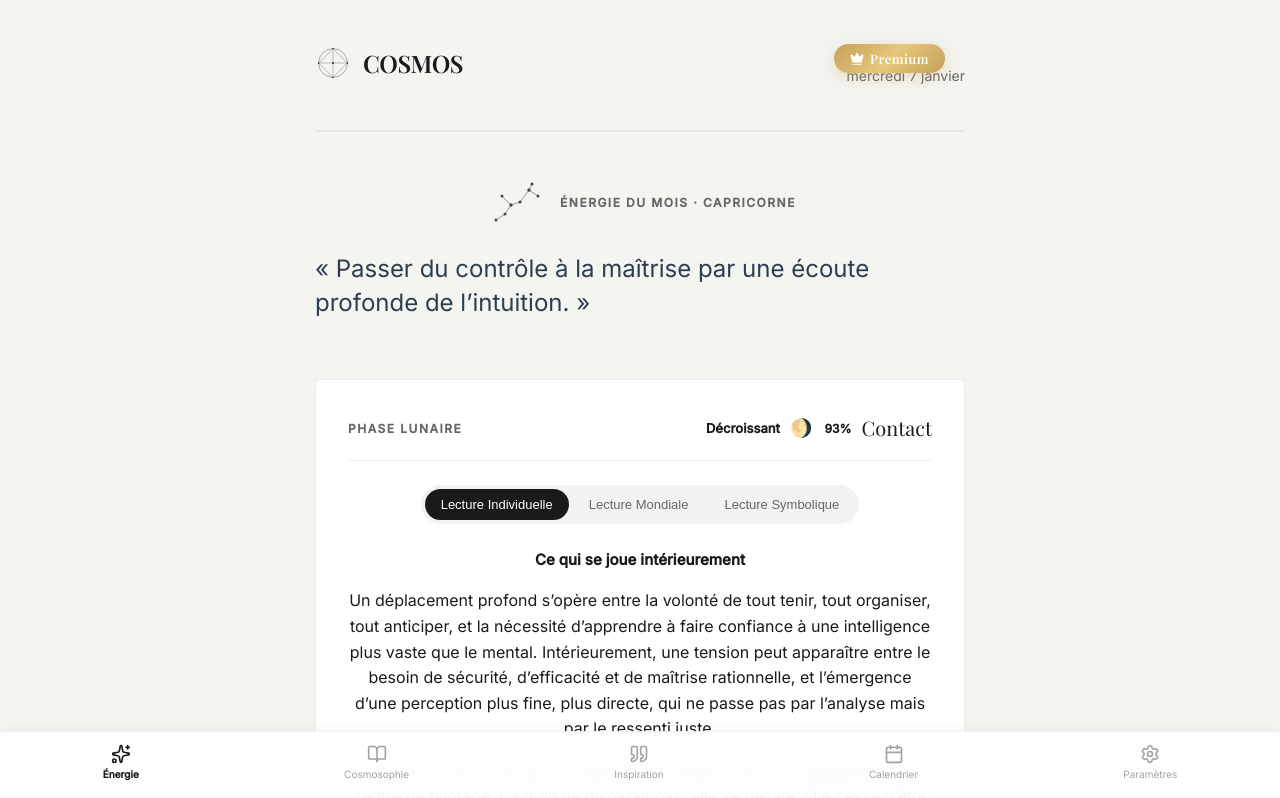
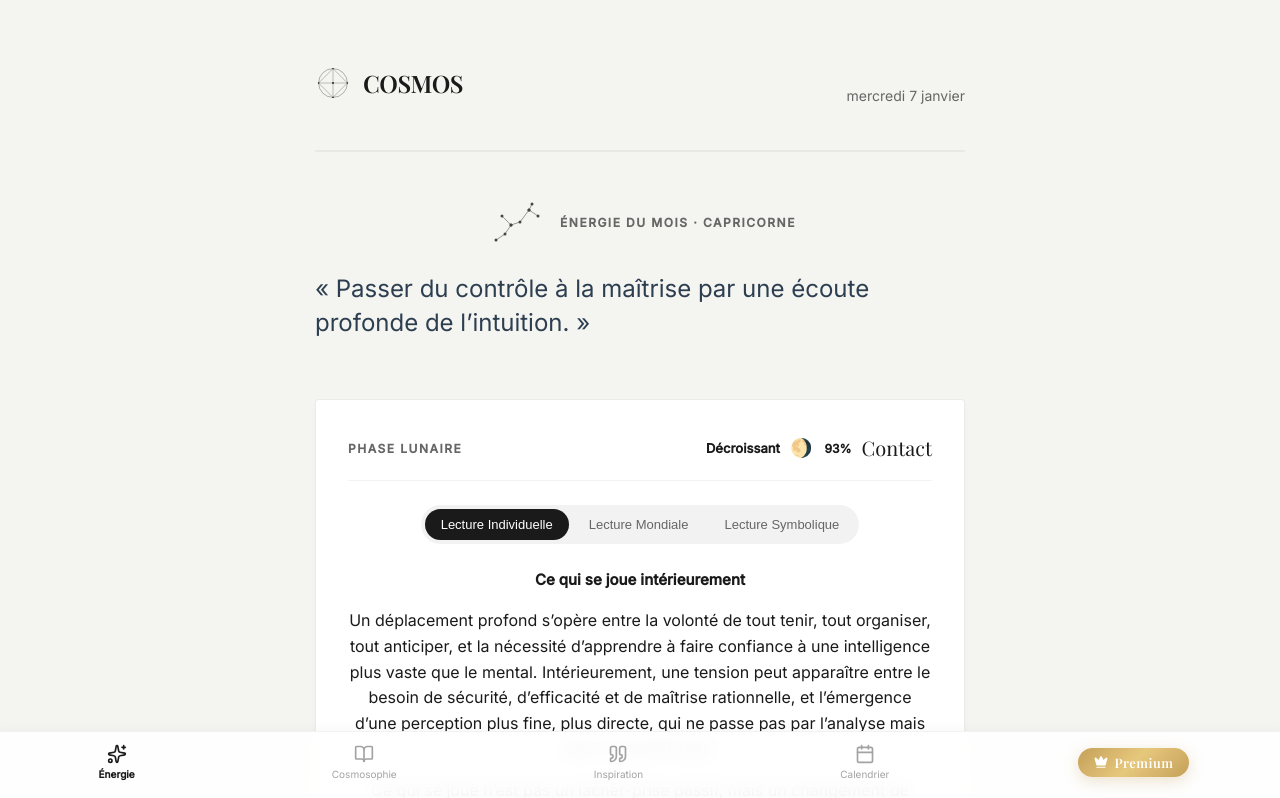
Before and after one commit to NeousAxis/cosmos-app, a React (Vite) app in the folder cosmos-web/: page / in a window 1280 px wide. Shown: the top 798 px of the page. Built offline with nearby package versions, Linux system fonts and the light colour scheme.

Commit message:
feat: move premium button to footer nav

```diff
--- a/cosmos-web/src/App.jsx
+++ b/cosmos-web/src/App.jsx
@@ -161,10 +161,7 @@ function App() {
 
   return (
     <div className="app-container" style={{ paddingBottom: '90px' }}>
-      <header style={{ position: 'relative', paddingTop: '20px' }}>
-        <div style={{ position: 'absolute', right: '20px', top: '20px', zIndex: 10 }}>
-          <PremiumButton onClick={() => alert("L'offre Premium sera bientôt disponible ! 🌟")} />
-        </div>
+      <header>
         <div style={{ display: 'flex', alignItems: 'center', justifyContent: 'center', gap: '12px', marginBottom: '8px' }}>
           <CosmosLogo size={36} />
           <h1 style={{ margin: 0 }}>COSMOS</h1>
@@ -176,6 +173,7 @@ function App() {
 
       <main>
         {activeTab === 'energie' && (
+          // ... (keep existing content)
           <motion.div initial={{ opacity: 0 }} animate={{ opacity: 1 }} transition={{ duration: 0.3 }}>
             <section className="sign-card">
               <div style={{ display: 'flex', alignItems: 'center', justifyContent: 'center', gap: '16px', marginBottom: '16px' }}>
@@ -436,6 +434,7 @@ function App() {
           </motion.div>
         )}
 
+        {/* ... (keep other tabs like cosmosophie, inspiration, etc.) */}
         {activeTab === 'cosmosophie' && (
           <motion.div initial={{ opacity: 0 }} animate={{ opacity: 1 }} transition={{ duration: 0.3 }}>
             <section className="vulgarisation-block" style={{ padding: 0 }}>
@@ -609,14 +608,7 @@ function App() {
           </motion.div>
         )}
 
-        {activeTab === 'parametres' && (
-          <motion.div initial={{ opacity: 0 }} animate={{ opacity: 1 }} transition={{ duration: 0.3 }}>
-            <section className="sign-card" style={{ padding: '32px 24px', textAlign: 'center' }}>
-              <h3 style={{ fontFamily: 'Playfair Display', fontSize: '24px', marginBottom: '24px' }}>Paramètres</h3>
-              <p style={{ color: 'var(--text-muted)' }}>Prochainement...</p>
-            </section>
-          </motion.div>
-        )}
+        {/* Removed Parametres Tab Content since we removed the button */}
       </main>
 
       <nav style={{
@@ -637,9 +629,11 @@ function App() {
         <TabButton id="cosmosophie" icon={<BookOpen size={20} />} label="Cosmosophie" />
         <TabButton id="inspiration" icon={<Quote size={20} />} label="Inspiration" />
         <TabButton id="calendrier" icon={<CalendarIcon size={20} />} label="Calendrier" />
-        <TabButton id="parametres" icon={<Settings size={20} />} label="Paramètres" />
+        {/* Replaced Settings with Premium */}
+        <div style={{ display: 'flex', alignItems: 'center' }}>
+          <PremiumButton onClick={() => alert("L'offre Premium sera bientôt disponible ! 🌟")} />
+        </div>
       </nav>
-
 
     </div>
   );
```
